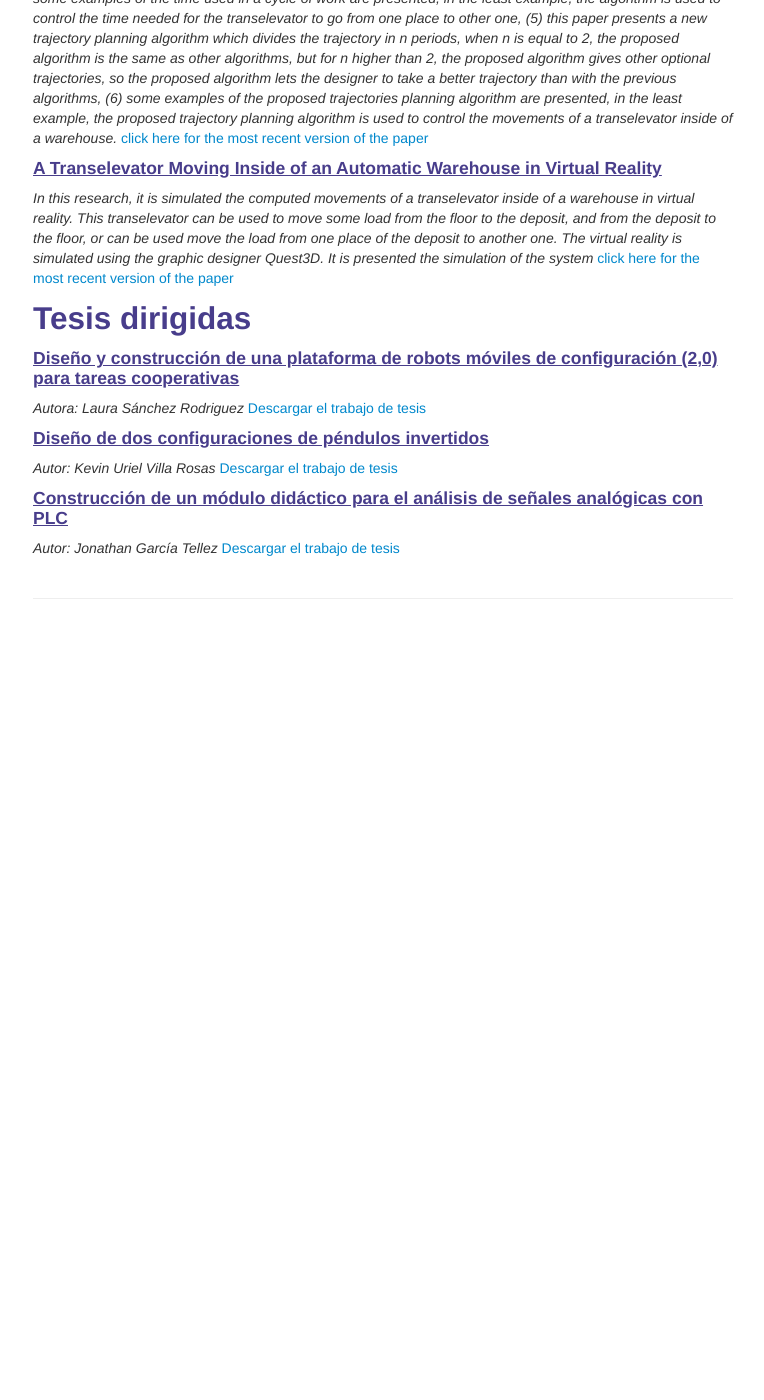
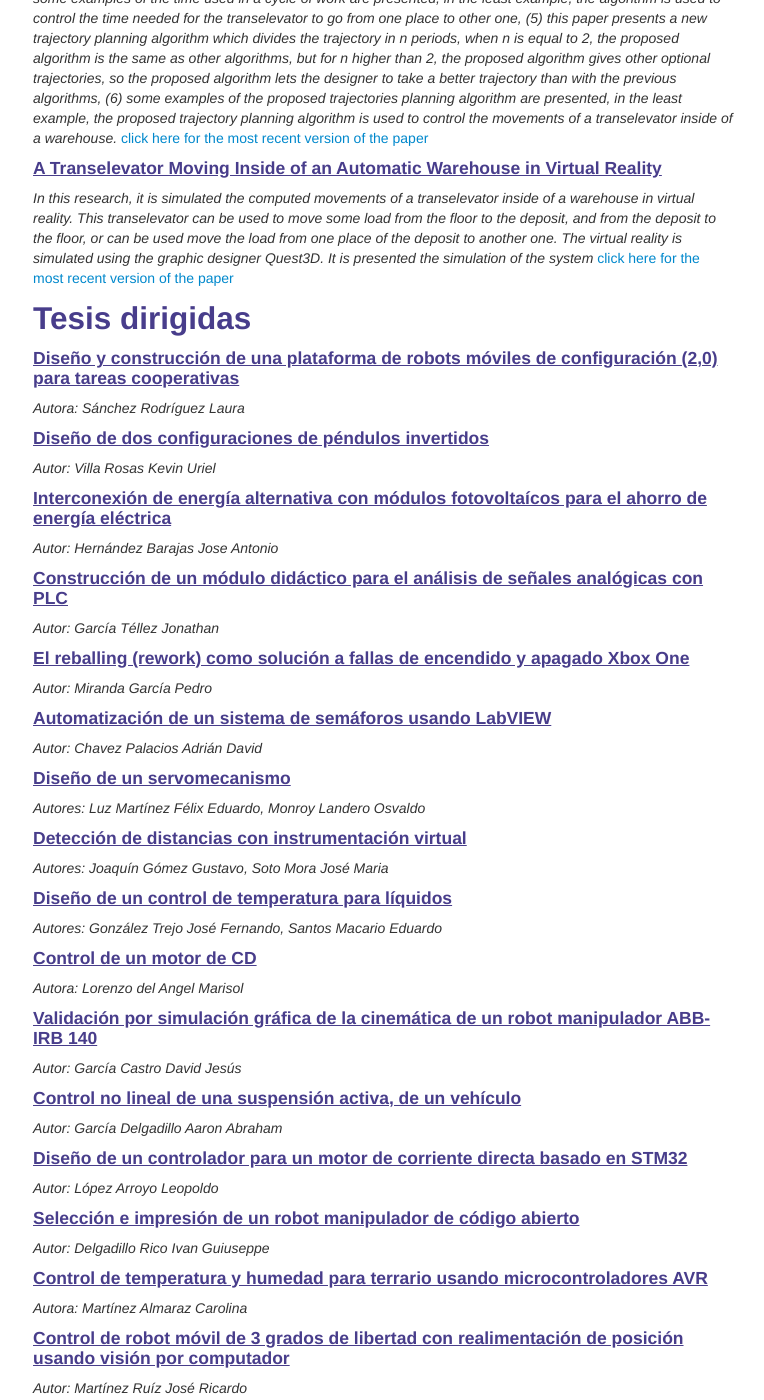
Before and after one commit to enriGarcia/enriGarcia.github.io, a Jekyll site: the page built from pages/publications.md, in a window 1280 px wide and 1400 px high, scrolled down 3606 px. Shown: the whole window, without its empty margins (257-1021 px from the left). Built offline with Jekyll 4.4.1, drawn with Linux system fonts in a browser that asks for light colours; before the commit the page ends 4236 px from its top, so only the background shows below that; some of the changed text lies outside the part shown.

Commit message:
webpage update

```diff
--- a/pages/publications.md
+++ b/pages/publications.md
@@ -85,22 +85,61 @@ title: Publicaciones
 ## <a name="thesis"></a>Tesis dirigidas
 
 #### <u>Diseño y construcción de una plataforma de robots móviles de configuración (2,0) para tareas cooperativas</u>
-*Autora: Laura Sánchez Rodriguez*
-[Descargar el trabajo de tesis]({{ BASE_PATH}}/pages/thesis/sanchez2019.pdf)
+*Autora: Sánchez Rodríguez Laura*
 
 #### <u>Diseño de dos configuraciones de péndulos invertidos</u>
-*Autor: Kevin Uriel Villa Rosas*
-[Descargar el trabajo de tesis]({{ BASE_PATH}}/pages/thesis/villa2020.pdf)
+*Autor: Villa Rosas Kevin Uriel*
+
+#### <u>Interconexión de energía alternativa con módulos fotovoltaícos para el ahorro de energía eléctrica</u>
+*Autor: Hernández Barajas Jose Antonio*
 
 #### <u>Construcción de un módulo didáctico para el análisis de señales analógicas con PLC</u>
-*Autor: Jonathan García Tellez*
-[Descargar el trabajo de tesis]({{ BASE_PATH}}/pages/thesis/sanchez2019.pdf)
+*Autor: García Téllez Jonathan*
 
-<!-- Note: this is how to write a comment in HTML. Everything in here won't show up on your webpage.-->
+#### <u>El reballing (rework) como solución a fallas de encendido y apagado Xbox One</u>
+*Autor: Miranda García Pedro*
 
-<!--
-To increase the size of the title, use fewer # in front of the paper title.
-To decrease the size of the title, use more #.
-To remove the italics, remove the * before and after the description
-To remove the underline from the title, remove the <u> tags (<u> and </u>)
--->
+#### <u>Automatización de un sistema de semáforos usando LabVIEW</u>
+*Autor: Chavez Palacios Adrián David*
+
+#### <u>Diseño de un servomecanismo</u>
+*Autores: Luz Martínez Félix Eduardo, Monroy Landero Osvaldo*
+
+#### <u>Detección de distancias con instrumentación virtual</u>
+*Autores: Joaquín Gómez Gustavo, Soto Mora José Maria*
+
+#### <u>Diseño de un control de temperatura para líquidos</u>
+*Autores: González Trejo José Fernando, Santos Macario Eduardo*
+
+#### <u>Control de un motor de CD</u>
+*Autora: Lorenzo del Angel Marisol*
+
+#### <u>Validación por simulación gráfica de la cinemática de un robot manipulador ABB-IRB 140</u>
+*Autor: García Castro David Jesús*
+
+#### <u>Control no lineal de una suspensión activa, de un vehículo</u>
+*Autor: García Delgadillo Aaron Abraham*
+
+#### <u>Diseño de un controlador para un motor de corriente directa basado en STM32</u>
+*Autor: López Arroyo Leopoldo*
+
+#### <u>Selección e impresión de un robot manipulador de código abierto</u>
+*Autor: Delgadillo Rico Ivan Guiuseppe*
+
+#### <u>Control de temperatura y humedad para terrario usando microcontroladores AVR</u>
+*Autora: Martínez Almaraz Carolina*
+
+#### <u>Control de robot móvil de 3 grados de libertad con realimentación de posición usando visión por computador</u>
+*Autor: Martínez Ruíz José Ricardo*
+
+#### <u>Clasificación de comandos gestuales para robots manipuladores</u>
+*Autor: Mújica Quiroz Luis Cuauhtémoc*
+
+#### <u>Instrumentación de un robot manipulador de seis grados de libertad</u>
+*Autor: Gutierrez Vázquez Jovani*
+
+#### <u>Diseño y construcción de un robot cartesiano de código abierto</u>
+*Autor: Acosta Avila Jese Manuel*
+
+#### <u>Manual de uso del microcontrolador STM32</u>
+*Autor: Gomora de Jesús Ricardo*
```
